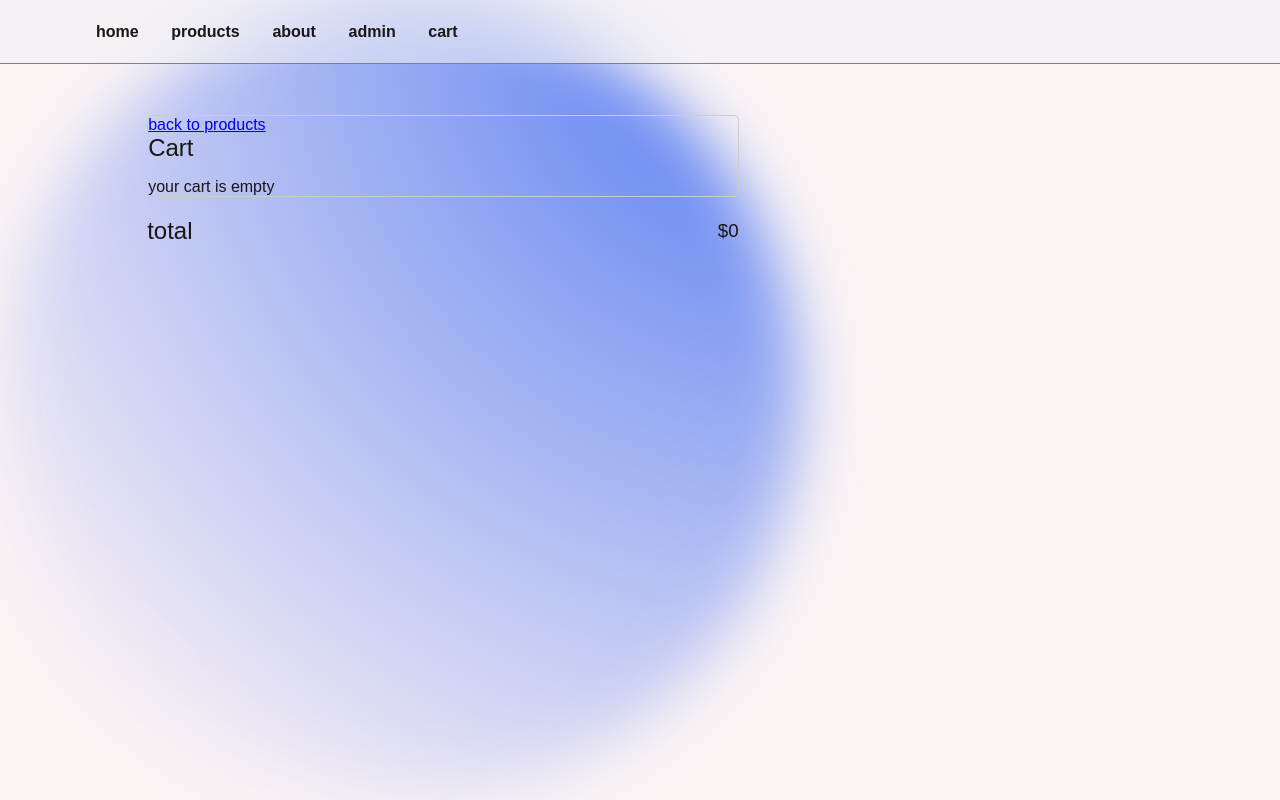
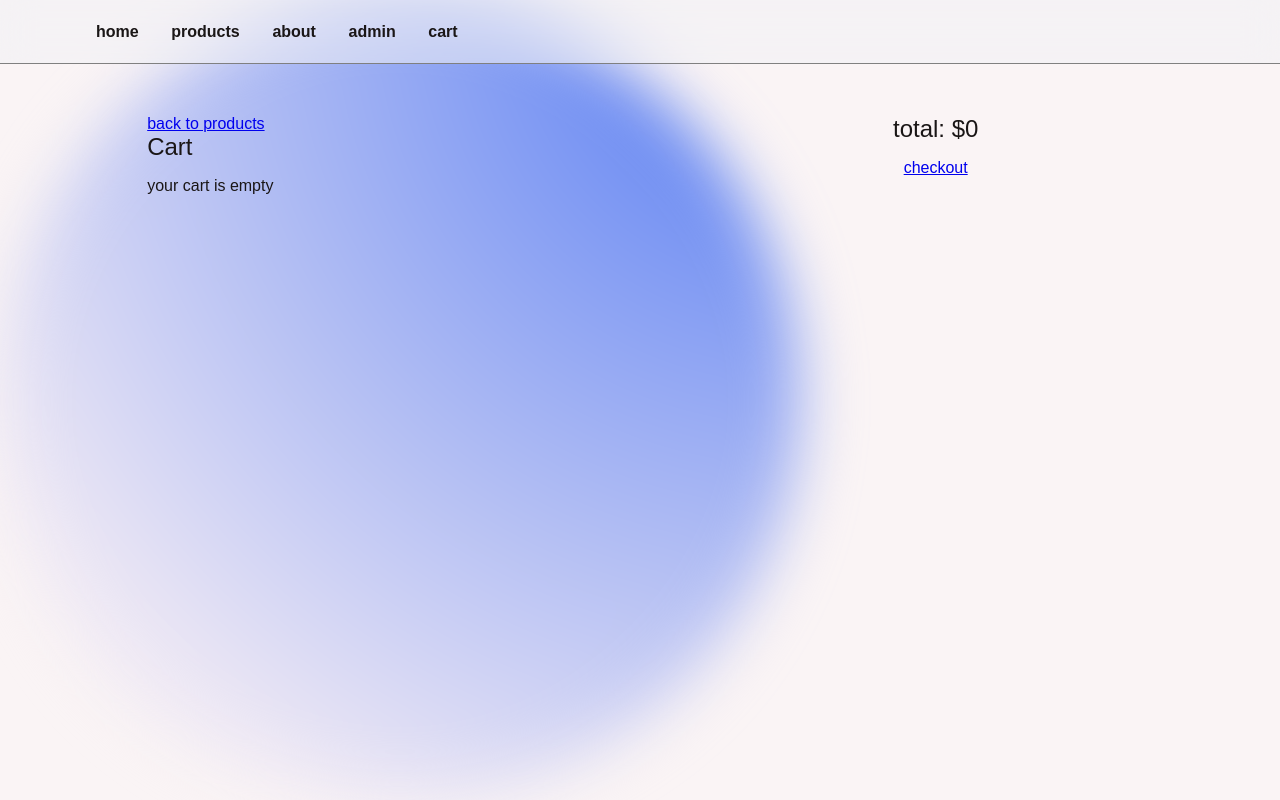
Before and after one commit to mramirez0610/decapexample, a Next.js app: page /cart in a window 1280 px wide. Built offline with nearby package versions, Linux system fonts and the light colour scheme; a web font is replaced by a local one.

Commit message:
slight changes

```diff
--- a/pages/cart.js
+++ b/pages/cart.js
@@ -48,10 +48,13 @@ export default function Cart() {
           )}
         </div>
         <div className={styles.total}>
-          <h1>total</h1>
-          <h3>
-            ${cart.reduce((acc, item) => acc + item.price * item.quantity, 0)}
-          </h3>
+          <h1>
+            total: $
+            {cart.reduce((acc, item) => acc + item.price * item.quantity, 0)}
+          </h1>
+          <div className={styles.button}>
+            <Link href="/checkout">checkout</Link>
+          </div>
         </div>
       </div>
     </Layout>
--- a/styles/cart.module.scss
+++ b/styles/cart.module.scss
@@ -1,11 +1,11 @@
 .cart {
+  display: flex;
   .items {
     display: flex;
     flex-direction: column;
     align-items: flex-start;
     justify-content: center;
 
-    border: 1px solid #ccc;
     border-radius: 5px;
 
     width: 60%;
@@ -13,10 +13,9 @@
 
   .total {
     display: flex;
-    justify-content: space-between;
+    flex-direction: column;
     align-items: center;
 
-    width: 60%;
-    margin-top: 2%;
+    width: 40%;
   }
 }
--- a/styles/products.module.scss
+++ b/styles/products.module.scss
@@ -55,7 +55,7 @@
         opacity: 0;
         transition: opacity 400ms, visibility 0s 400ms;
         visibility: hidden;
-        width: 100%;
+        width: 200%;
 
         position: absolute;
         bottom: 0;
```
